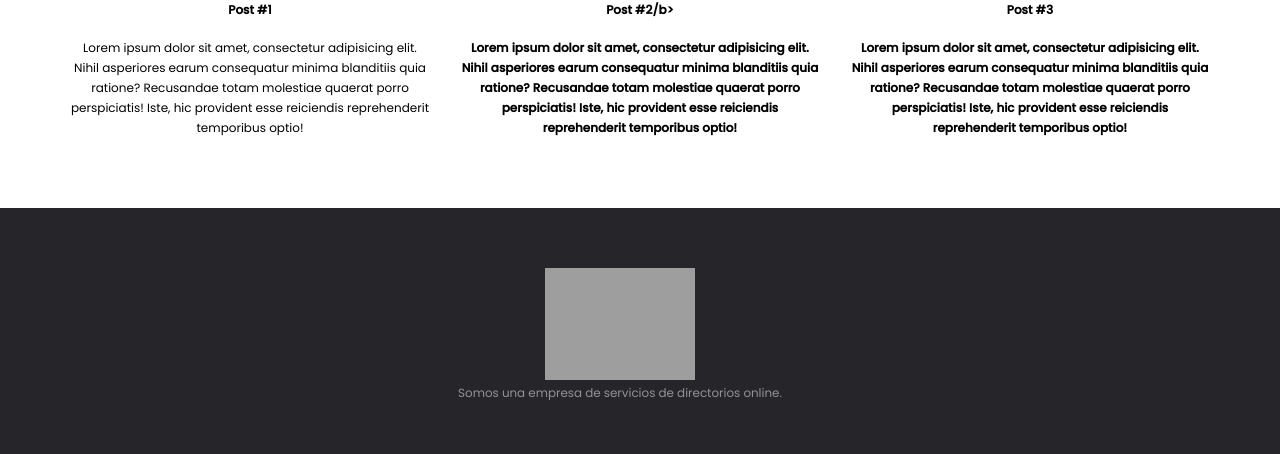
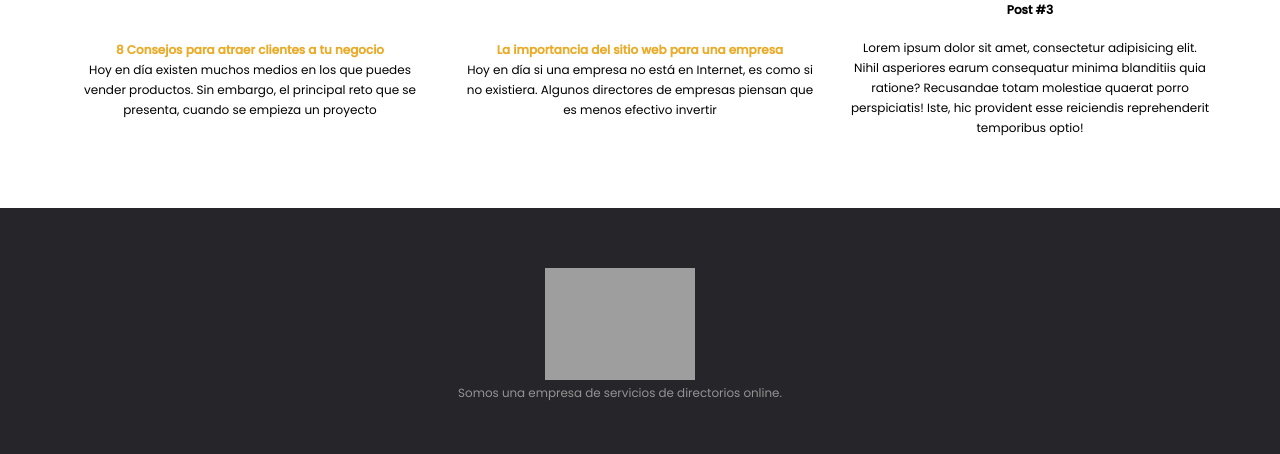
Before and after one commit to djmbdv/job, a PHP site: page /phpmail/ in a window 1280 px wide. Shown: the part 1495-1949 px from the top of the page. Run offline with PHP 8.4, Linux system fonts and the light colour scheme; data that the repository does not hold is empty; some libraries are stand-ins or nearby versions; grey boxes are pictures that could not be loaded.

Commit message:
agregando el blog enindex

```diff
--- a/index.php
+++ b/index.php
@@ -138,22 +138,24 @@ global $conn;
 
                       <div class="row" >
                           <div class="col col-md-4" style="text-align: -webkit-center;">
-                          <img id="foto-blog" src="https://www.teledisca.com/wp-content/uploads/2020/04/Juan-Camilo-Ruiz-Product-Manager-InterNexa-768x668.jpg" alt="">
-                            <p> <b>Post #1</b>   </p>
-                            <p>Lorem ipsum dolor sit amet, consectetur adipisicing elit. Nihil
-                              asperiores earum consequatur minima blanditiis quia ratione?
-                              Recusandae totam molestiae quaerat porro perspiciatis! Iste,
-                               hic provident esse reiciendis reprehenderit temporibus optio!</p>
+
+                          <img id="foto-blog" src="http://www.aquionline.co/blog/wp-content/uploads/2020/06/photo-1512295767273-ac109ac3acfa-768x1024.jpeg" alt="">
+
+                          <br>  <br>
+                            <a href="http://www.aquionline.co/blog/2020/06/28/8-consejos-para-atraer-clientes-a-tu-negocio/"> <p> <b>8 Consejos para atraer clientes a tu negocio</b>   </p> </a>
+                            <p>Hoy en día existen muchos medios en los que puedes vender
+                            productos. Sin embargo, el principal reto que se presenta,
+                            cuando se empieza un proyecto</p>
 
 
                           </div>
                           <div class="col col-md-4" style="text-align: -webkit-center;">
-                          <img id="foto-blog" src="https://www.teledisca.com/wp-content/uploads/2020/04/5e8c6d9e5f164.jpeg" alt="">
-                          <p> <b>Post #2/b>   </p>
-                            <p>Lorem ipsum dolor sit amet, consectetur adipisicing elit. Nihil
-                              asperiores earum consequatur minima blanditiis quia ratione?
-                              Recusandae totam molestiae quaerat porro perspiciatis! Iste,
-                               hic provident esse reiciendis reprehenderit temporibus optio!</p>
+                          <img id="foto-blog" src="https://maratum.com/wp-content/uploads/2018/01/tablet-pagina-web-empresarial-contrucci%C3%B3n-1024x683.jpg" alt="">
+                         <br> <br>
+                            <a href="http://www.aquionline.co/blog/2020/06/28/la-importancia-del-sitio-web-para-una-empresa/"><p> <b>La importancia del sitio web para una empresa </b>  </p> </a>
+                            <p>Hoy en día si una empresa no está en Internet,
+                            es como si no existiera. Algunos directores de empresas
+                            piensan que es menos efectivo invertir</p>
 
                           </div>
                           <div class="col col-md-4" style="text-align: -webkit-center;">
```
